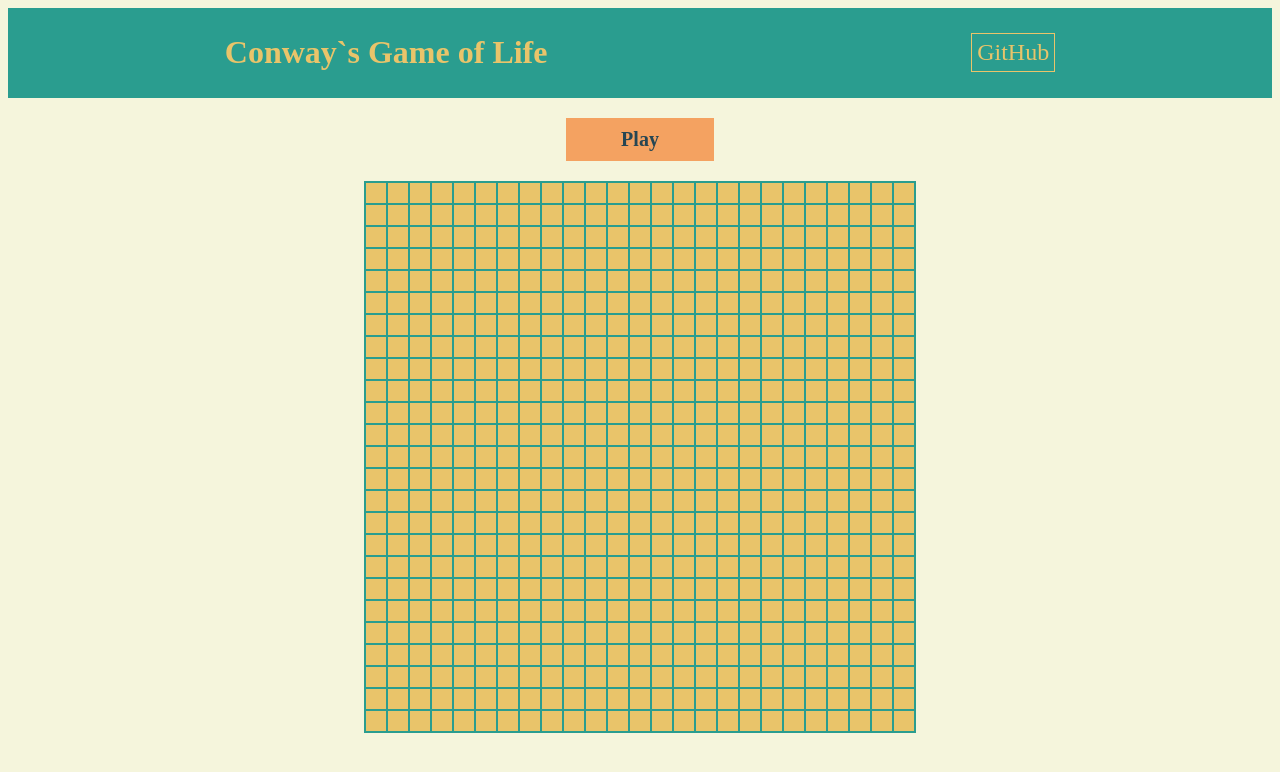
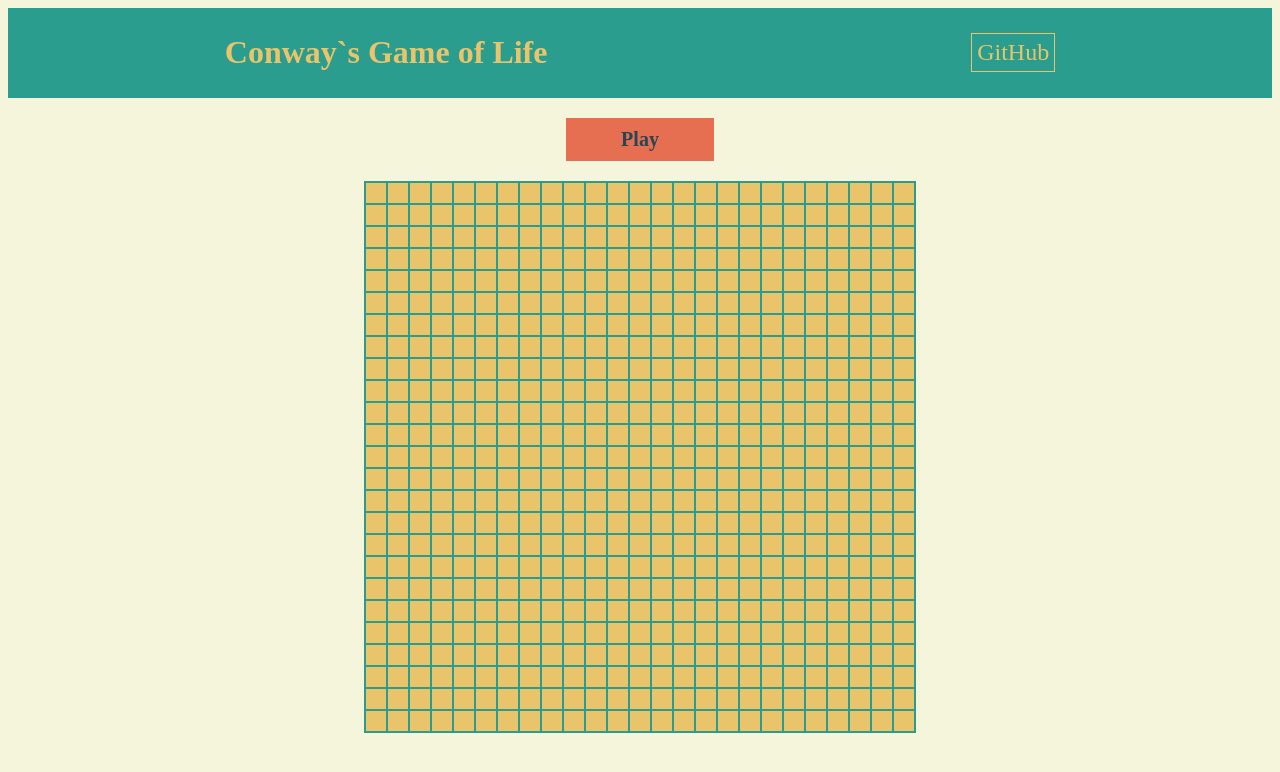
Before and after one commit to webbomj/Conways-Game-of-Life, a plain HTML site: page index.html in a window 1280 px wide. In both pictures the pointer is over the element 640 px from the left and 139 px from the top of the page. Drawn offline with Linux system fonts and the light colour scheme.

Commit message:
Added hover effect on play button

```diff
--- a/index.js
+++ b/index.js
@@ -30,7 +30,7 @@ let createTable = (size) => {
 }
 createTable(tablesSize)
 
-//Create live
+//Create starts block
 let mouseDown = false
 AppContainer.addEventListener('mousedown', () => mouseDown = true)
 AppContainer.addEventListener('mouseup', () => mouseDown = false)
--- a/style.css
+++ b/style.css
@@ -55,6 +55,11 @@ body {
   cursor: pointer;
 }
 
+.play:hover {
+
+  background-color: var(--red);
+}
+
 #App {
   margin: 20px auto;
   background-color: var(--green);
```
